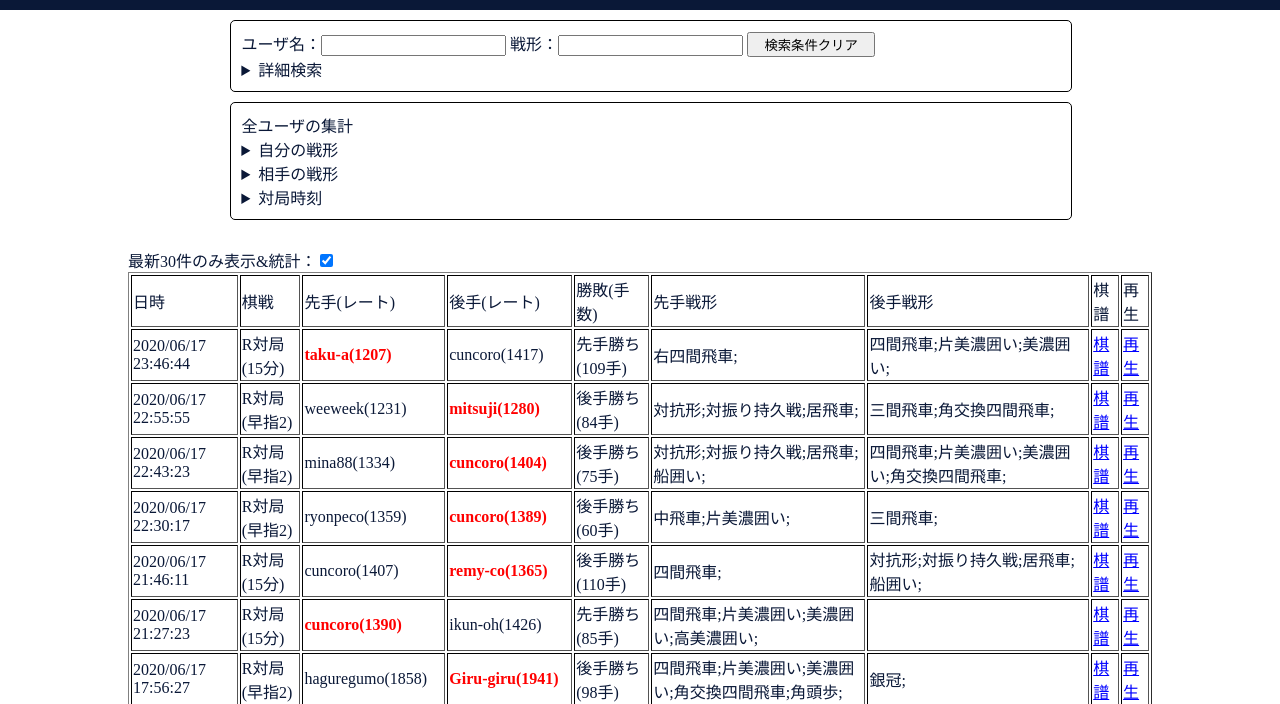
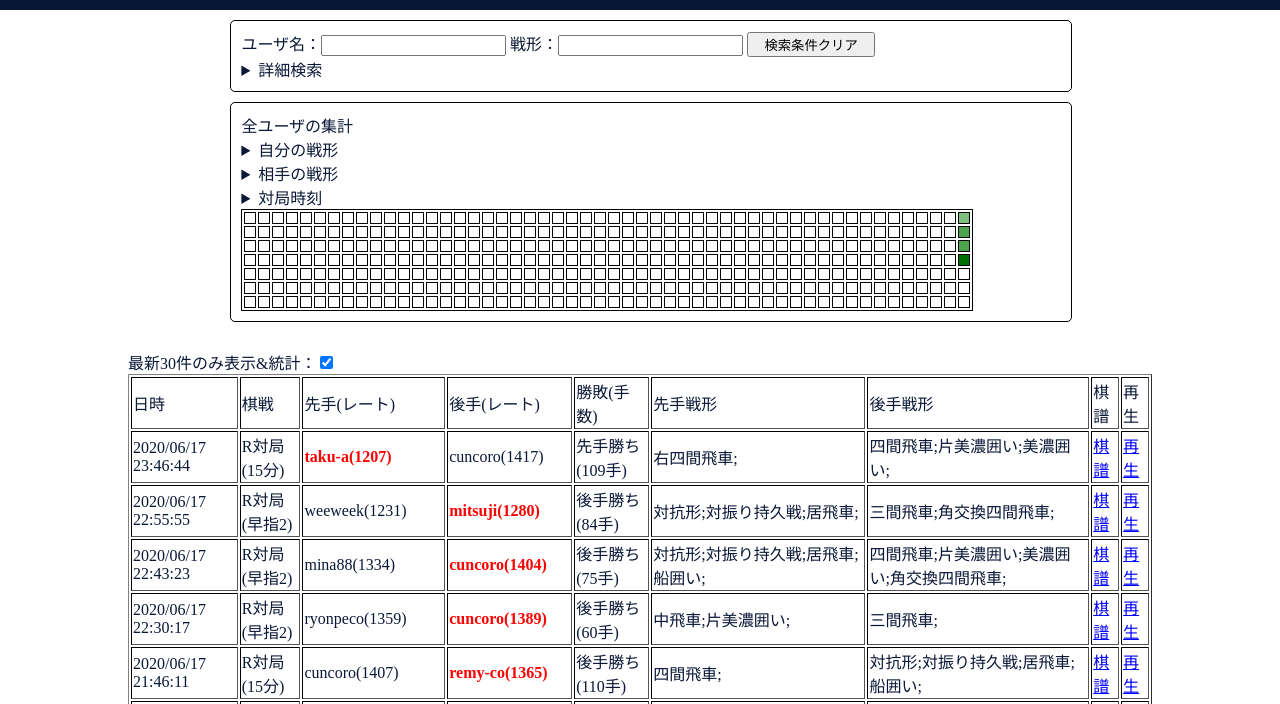
Before and after one commit to t-msyk/t-msyk.github.io, a plain HTML site: page sc24/index.html in a window 1280 px wide. Shown: the part 74-778 px from the top of the page. Drawn offline with Linux system fonts and the light colour scheme.

Commit message:
Add git grass

```diff
--- a/sc24/index.html
+++ b/sc24/index.html
@@ -90,6 +90,8 @@
     </div>
     <canvas id="hist_canvas"></canvas>
   </details>
+  <div id="date_table" class="date_table">
+  </div>
   </div>
   <br>
   最新30件のみ表示&amp;統計：<input id="recently" type="checkbox" onchange="recently()" checked>
--- a/sc24/main.js
+++ b/sc24/main.js
@@ -283,7 +283,49 @@ function take_statistics ( user, date, kisen, sente, senteR, gote, goteR, result
     take_form_stat(user.statistics.vsform,turn[i],form[1-i],user_result);
     user.statistics.time[h][turn[i]][user_result] += 1;
     user.statistics.time['合計'][turn[i]][user_result] += 1;
+    today = new Date();
+    today.setHours(23);
+    today.setMinutes(59);
+    today.setSeconds(59);
+    date_diff = Math.floor(( Date.now() - new Date(date.replace(/(.*)-(.*)-(.*)-(.*)-(.*)-(.*)/,'$1/$2/$3')).getTime() ) / 86400000);
+    if ( date_diff <= user.statistics.date.length ) {
+      user.statistics.date[date_diff] += 1;
     }
+  }
+}
+
+function create_date_table ( date_stat ) {
+  var wday  = new Date().getDay();
+  var table = document.createElement('table');
+  var border_style = 'thin solid black';
+  console.log(wday);
+  table.style.border = border_style;
+  for ( var i=0; i<7; ++i ) {
+    var tr = document.createElement('tr');
+    tr.style.border = border_style;
+    for ( var j=0; j<52; ++j ) {
+      var td = document.createElement('td');
+      td.style.border = border_style;
+      td.style.width  = '8px'
+      td.style.height = '8px'
+      tr.appendChild(td);
+      var r=255;
+      var g=255;
+      var b=255;
+      if ( i <= wday || j !== 51 ) {
+        var ratio = 255 / (_GET['username'] ? 5 : 20 );
+        console.log(ratio);
+        r = b = Math.floor( 255 - ratio   * date_stat[(51-j)*7+(wday-i)] );
+        g =     Math.floor( 255 - ratio/2 * date_stat[(51-j)*7+(wday-i)] );
+        if ( r < 0 ) { r = 0; }
+        if ( g < 0 ) { g = 0; }
+        if ( b < 0 ) { b = 0; }
+      }
+      td.style.backgroundColor = "rgb("+ r + "," + g + "," + b + ")";
+    }
+    table.appendChild(tr);
+  }
+  return table;
 }
 
 function generate_color ( win, lose ) {
@@ -536,7 +578,7 @@ function load_kif_table() {
                 その他:{先手:{win:0,lose:0},後手:{win:0,lose:0}}},
       vsform :{ 合計:{先手:{win:0,lose:0},後手:{win:0,lose:0}},
                 その他:{先手:{win:0,lose:0},後手:{win:0,lose:0}}},
-      time: { 合計:{先手:{win:0,lose:0},後手:{win:0,lose:0}},
+      time : { 合計:{先手:{win:0,lose:0},後手:{win:0,lose:0}},
               '0時':{先手:{win:0,lose:0},後手:{win:0,lose:0}},
               '1時':{先手:{win:0,lose:0},後手:{win:0,lose:0}},
               '2時':{先手:{win:0,lose:0},後手:{win:0,lose:0}},
@@ -561,9 +603,14 @@ function load_kif_table() {
              '21時':{先手:{win:0,lose:0},後手:{win:0,lose:0}},
              '22時':{先手:{win:0,lose:0},後手:{win:0,lose:0}},
              '23時':{先手:{win:0,lose:0},後手:{win:0,lose:0}}
-      }
+      },
+      date : []
     }
   };
+  user.statistics.date.length = 512;
+  for ( var i=0; i<user.statistics.date.length; ++i ) {
+    user.statistics.date[i] = 0;
+  }
   user['name'] = document.getElementById('username').value;
   if ( _GET['recently'] ) {
     recently.checked = ( _GET['recently'].toString().toLowerCase() === 'true' );
@@ -596,6 +643,13 @@ function load_kif_table() {
   document.getElementById("time_histgram").innerHTML = "";
   var table    = create_hist_table ( user.statistics.time );
   document.getElementById("time_histgram").appendChild(table);
+  document.getElementById("date_table").innerHTML = "";
+  var table    = create_date_table ( user.statistics.date );
+  document.getElementById("date_table").appendChild(table);
+
+  //for ( var i=0; i<user.statistics.date.length; ++i ) {
+  //  console.log( "date[" + i + "]=" + user.statistics.date[i]);
+  //}
 }
 
 function recently() {
```
Lines whose indentation alone changed are shown as unchanged.
